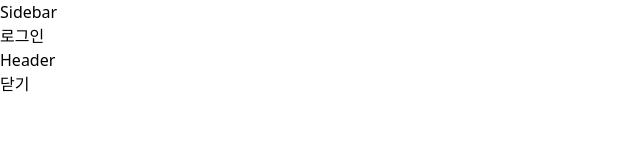
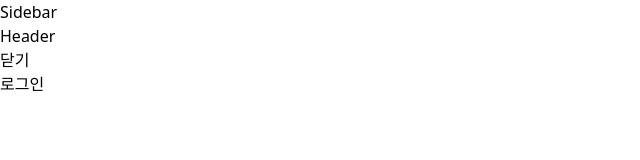
Before and after one commit to thatline99/localup-frontend, a Next.js app: page / in a window 1280 px wide. Shown: the top 160 px of the page, without its empty margins (0-640 px from the left). Built offline with nearby package versions, Linux system fonts and the light colour scheme.

Commit message:
Fix header layout

```diff
--- a/src/components/Header.tsx
+++ b/src/components/Header.tsx
@@ -1,12 +1,3 @@
-import Link from "next/link";
-
 export default function Header() {
-  return (
-    <div className="flex w-full items-center justify-between">
-      <Link href="/sign-in" className="text-sm font-medium underline">
-        로그인
-      </Link>
-      <h1 className="text-xl font-semibold">Header</h1>
-    </div>
-  );
+  return <h1 className="text-xl font-semibold">Header</h1>;
 }
--- a/src/components/layouts/SidebarLayout.tsx
+++ b/src/components/layouts/SidebarLayout.tsx
@@ -1,5 +1,6 @@
 "use client";
 import { ReactNode, useState } from "react";
+import Link from "next/link";
 
 interface SidebarLayoutProps {
   sidebar: ReactNode;
@@ -16,9 +17,12 @@ export default function SidebarLayout({
 
   return (
     <div className="flex min-h-screen">
-      {open && <aside className="w-64 border-r bg-background p-4">{sidebar}</aside>}
+      {open && (
+        <aside className="w-64 border-r bg-background p-4">{sidebar}</aside>
+      )}
       <div className="flex flex-1 flex-col">
-        <header className="flex items-center gap-2 border-b p-4">
+        <header className="flex items-center justify-between border-b p-4">
+          <div className="flex items-center gap-2">
             {header}
             <button
               type="button"
@@ -27,6 +31,10 @@ export default function SidebarLayout({
             >
               {open ? "닫기" : "열기"}
             </button>
+          </div>
+          <Link href="/sign-in" className="text-sm font-medium underline">
+            로그인
+          </Link>
         </header>
         <main className="flex-1 p-4">{children}</main>
       </div>
```
Lines whose indentation alone changed are shown as unchanged.
